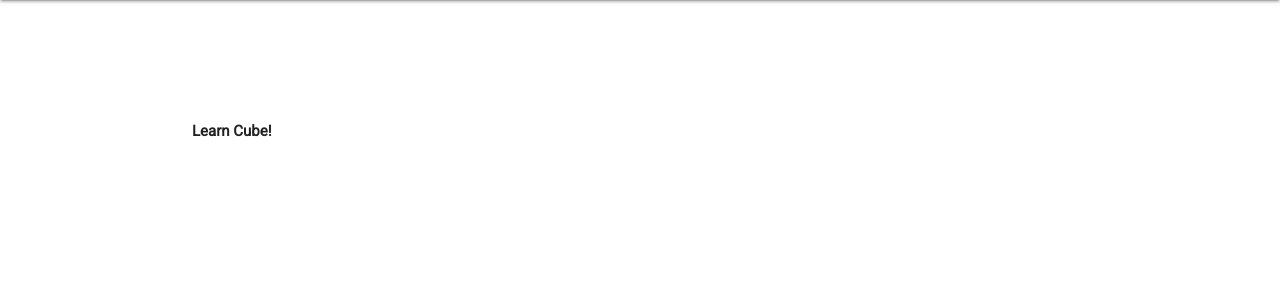
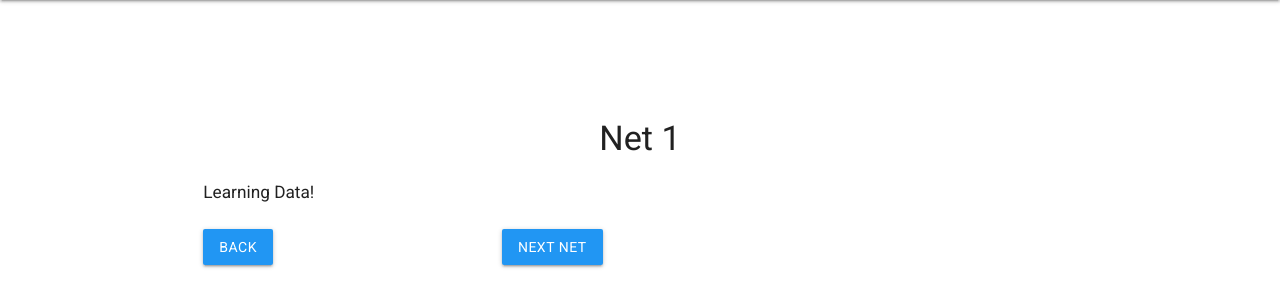
Before and after one commit to yooli23/UI-Design-H7-4, a Flask app: page /learn/1 in a window 1280 px wide. Shown: the part 64-371 px from the top of the page. Run offline with Flask 2, Linux system fonts and the light colour scheme; some libraries are stand-ins or nearby versions.

Commit message:
add basic test and learn pages with supporting server data

```diff
--- a/app/server.py
+++ b/app/server.py
@@ -10,31 +10,44 @@ test_data = [
     {
         'question_text': 'If the face within red box is the bottom, ' +
                          'which one correctly indicates the top face?',
-        'question_imgs' : ['{{ url_for(\'static\', filename = \'test-images/test1.jpg\') }} '],
-        'answer_imgs' : ['{{ url_for(\'static\', filename = \'test-images/test1_a.jpg\') }} ',
-                         '{{ url_for(\'static\', filename = \'test-images/test1_b.jpg\') }} ',
-                         '{{ url_for(\'static\', filename = \'test-images/test1_c.jpg\') }} ']
+        'question_imgs' : ['test-images/test1.jpg'],
+        'answer_imgs' : ['test-images/test1_a.jpg',
+                         'test-images/test1_b.jpg',
+                         'test-images/test1_c.jpg']
     },
     {
         'question_text': 'Select all correct nets of cube from below:',
-        'question_imgs' : ['{{ url_for(\'static\', filename = \'test-images/test2.jpg\') }} '],
+        'question_imgs' : ['test-images/test2.jpg'],
         'answer_texts' : ['1', '2', '3', '4', '5', '6', '7', '8']
     },
     {
         'question_text': 'Which is a possible net of this cube? \nRemark: grey means unkown.',
-        'question_imgs' : ['{{ url_for(\'static\', filename = \'test-images/test3.jpg\') }} '],
-        'answer_imgs' : ['{{ url_for(\'static\', filename = \'test-images/test3_a.jpg\') }} ',
-                         '{{ url_for(\'static\', filename = \'test-images/test3_b.jpg\') }} ',
-                         '{{ url_for(\'static\', filename = \'test-images/test3_c.jpg\') }} ']
+        'question_imgs' : ['test-images/test3.jpg'],
+        'answer_imgs' : ['test-images/test3_a.jpg',
+                         'test-images/test3_b.jpg',
+                         'test-images/test3_c.jpg']
     },
     {
         'question_text': 'Given following two nets representing the same cube. \n'+
                         'Which face in the second net should be blue?',
-        'question_imgs' : ['{{ url_for(\'static\', filename = \'test-images/test4_1.jpg\') }} ',
-                           '{{ url_for(\'static\', filename = \'test-images/test4_2.jpg\') }} '],
+        'question_imgs' : ['test-images/test4_1.jpg',
+                           'test-images/test4_2.jpg'],
         'answer_texts' : ['1', '2', '5', '6']
     }
             ]
+# store data for learning exercises
+learn_data = {
+   1 : {"name" : "Net 1", "id" : 1},
+   2 : {"name" : "Net 2", "id" : 2},
+   3 : {"name" : "Net 3", "id" : 3},
+   4 : {"name" : "Net 4", "id" : 4},
+   5 : {"name" : "Net 5", "id" : 5},
+   6 : {"name" : "Net 6", "id" : 6},
+   7 : {"name" : "Net 7", "id" : 7}
+}
+# store data for visited pages
+visited = dict()
+
 # 'test_answers' will give the index or list of index of the correct answer(s).
 # remark: 0-indexed, increasingly sorted for each answer
 test_answers = [[2], [0, 3, 5, 6, 7], [0], [0]]
@@ -43,51 +56,64 @@ test_scores = 0
 # ROUTES
 @app.route('/')
 def home():
-    global test_scores
-    test_scores = 0 # prevent jumping from test to other pages
-    return render_template('home.html')
+   global test_scores
+   test_scores = 0 # prevent jumping from test to other pages
+   return render_template('home.html')
+
+@app.route('/learn')
+def learn():
+   global visited
+   return render_template('learn.html', visited=visited)
 
 @app.route('/learn/<idx>')
-def learn(idx):
-    global test_scores
-    test_scores = 0  # prevent jumping from test to other pages
-    return render_template('learn.html')
+def learn_idx(idx):
+   global test_scores
+   global visited  # track learning pages visited
+   global learn_data
+   visited[int(idx)] = 1
+   test_scores = 0  # prevent jumping from test to other pages
+   return render_template('learn-view.html', data=learn_data[int(idx)])
+
+@app.route('/test')
+def test():
+   global visited
+   return render_template('test.html')
 
 @app.route('/test/<idx>')
-def test(idx):
-    global test_data
-    global test_scores
-    test = None
-    if idx < len(test_data):
-        test = test_data[idx]
-    if idx == 0:
-        test_scores = 0  # start from 0 scores
-    return render_template('test.html', test_set=test)
+def test_idx(idx):
+   global test_data
+   global test_scores
+   test = None
+   if int(idx) < len(test_data):
+      test = test_data[int(idx)]
+   if int(idx) == 0:
+      test_scores = 0  # start from 0 scores
+   return render_template('test-view.html', data=test)
 
 @app.route('/test_finish')
 def test_finish():
-    global test_scores
-    return render_template('test_finish.html', score=test_scores)
+   global test_scores
+   return render_template('test_finish.html', score=test_scores)
 
 
 # possible ajex function
 @app.route('/submit_answer', methods=['GET', 'POST'])
 def submit_answer():
-    global test_answers
-    global  test_scores
-    json_data = request.get_json()
-    # expected data structure:
-    # index: int, which test it is, 0-indexed, come from /text/<index>
-    # answers: list of int, telling the selection(s) of user
-    test_idx = json_data['index']
-    user_answers = json_data['answers']
-    user_answers.sort()
-    correct = 0 # default not correct
-    if user_answers == test_answers[test_idx]:
-        correct = 1
-        test_scores += 1
+   global test_answers
+   global  test_scores
+   json_data = request.get_json()
+   # expected data structure:
+   # index: int, which test it is, 0-indexed, come from /text/<index>
+   # answers: list of int, telling the selection(s) of user
+   test_idx = json_data['index']
+   user_answers = json_data['answers']
+   user_answers.sort()
+   correct = 0 # default not correct
+   if user_answers == test_answers[test_idx]:
+      correct = 1
+      test_scores += 1
 
-    return jsonify(correct=correct, correct_answer=test_answers[test_idx])
+   return jsonify(correct=correct, correct_answer=test_answers[test_idx])
 
 
 if __name__ == '__main__':
--- a/app/static/main.css
+++ b/app/static/main.css
@@ -14,6 +14,24 @@ li{
     margin-top: 15vh;
 }
 .btn:hover{background-color: rgb(53, 168, 250) !important;}
+
+/* learn page */
+
+.learn-button{
+    margin-top: 40px;
+    /* width: 100% !important; */
+    /* height: 100% !important; */
+}
+.check-icon{
+    position: absolute;
+    top: -18px;
+    right: 0px;
+    font-weight: bold;
+}
+.relative{
+    position: relative;
+}
+
 
 /* cube */
 .cube-container {
--- /dev/null
+++ b/app/templates/learn-view.html
@@ -0,0 +1,47 @@
+{% extends "layout.html" %}
+
+{% block content %}
+
+<script>
+  let data = {{data|tojson}};
+  console.log(data);
+  $(document).ready(() => {
+    $("h4").text(data["name"]);
+    if (parseInt(data["id"]) === 1){
+      // remove last-net button for first exercise
+      $("#last-net").remove();
+    }else{
+      // add link to previous exercise
+      $("#last-net").attr('href', `/learn/${parseInt(data["id"])-1}`);
+    }
+    // add link to next exercise
+    $("#next-net").attr('href', `/learn/${parseInt(data["id"])+1}`);
+
+  });
+</script>
+<h4 class="center"></h4>
+<div class="row">
+    <div class="col s12 m12 l12">
+        <h6>Learning Data!</h6>
+    </div>
+</div>
+<div class="row">
+  <div class="col s2">
+    <a href="/learn" class="waves-effect waves-light btn blue">
+      Back
+    </a>
+  </div>
+  <div class="col s2">
+    <a href="" id="last-net" class="waves-effect waves-light btn blue">
+      Last Net
+    </a>
+  </div>
+  <div class="col s2">
+    <a href="" id="next-net" class="waves-effect waves-light btn blue">
+      Next Net
+    </a>
+  </div>
+</div>
+
+
+{% endblock %}
--- a/app/templates/learn.html
+++ b/app/templates/learn.html
@@ -1,7 +1,74 @@
 {% extends "layout.html" %}
 
 {% block content %}
+<script>
+    let visited = {{visited|tojson}};
+    $(document).ready(() => {
+        Object.keys(visited).forEach(key => {
+            console.log(key);
+            $(`#${key}`).append(`<i class="check-icon material-icons black-text">check</i>`);
+        })
+    });
+</script>
+<div class="row">
 
-<b>Learn Cube!</b>
+    <div class="col s12 m12 l6 center">
+        <img src="{{ url_for('static', filename = 'test-images/learn.png') }}" alt="" width="300" height="300">
+    </div>
+
+    <div class="col s12 m12 l6 learn-button center">
+        <!-- Promo Content 2 goes here -->
+        <div class="container">
+            <div class="row">
+                <div class="col s4 m4 l4">
+                    <a href="/learn/1" id="1" class="relative waves-effect waves-light btn blue btn-large">
+                        Net 1
+                    </a>
+                </div>
+                <div class="col s4 m4 l4">
+
+                     <a href="/learn/2" id="2" class="relative waves-effect waves-light btn blue btn-large">
+                        Net 2
+                    </a>
+                </div>
+                <div class="col s4 m4 l4">
+                    <a href="/learn/3" id="3" class="relative waves-effect waves-light btn blue btn-large">
+                        Net 3
+                    </a>
+                </div>
+            </div>
+            <div class="row">
+                <div class="col s4 m4 l4">
+                    <a href="/learn/4" id="4" class="relative waves-effect waves-light btn blue btn-large">
+                        Net 4
+                    </a>
+                </div>
+                <div class="col s4 m4 l4">
+                    <a href="/learn/5" id="5" class="relative waves-effect waves-light btn blue btn-large">
+                        Net 5
+                    </a>
+                </div>
+                <div class="col s4 m4 l4">
+                    <a href="/learn/6" id="6" class="relative waves-effect waves-light btn blue btn-large">
+                        Net 6
+                    </a>
+                </div>
+            </div>
+            <div class="row">
+                <div class="col s4 m4 l4">
+                    <a href="/learn/7" id="7" class="relative waves-effect waves-light btn blue btn-large">
+                        Net 7
+                    </a>
+                </div>
+                <div class="col s8 m8 l8">
+                    <a href="/test" class="waves-effect waves-light btn grey btn-large">
+                        Test
+                    </a>
+                </div>
+            </div>
+        </div>
+    </div>
+
+</div>
 
 {% endblock %}
--- a/app/templates/test.html
+++ b/app/templates/test.html
@@ -2,6 +2,6 @@
 
 {% block content %}
 
-<b>Test Cube!</b>
+<h4 class="center">Test Main Page!</h1>
 
 {% endblock %}
```
Also changed, not shown: app/templates/test-view.html (added, +33 -0 lines), app/static/test-images/learn.png (added).
